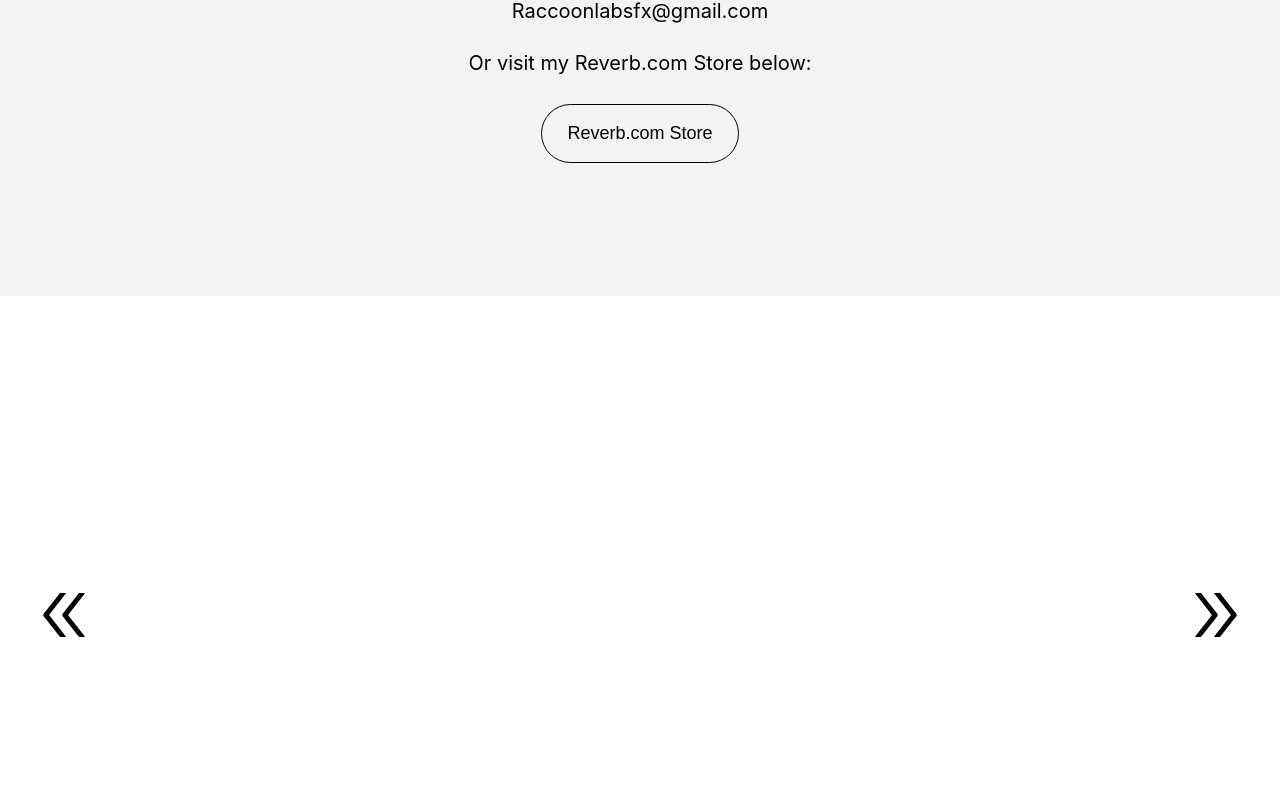
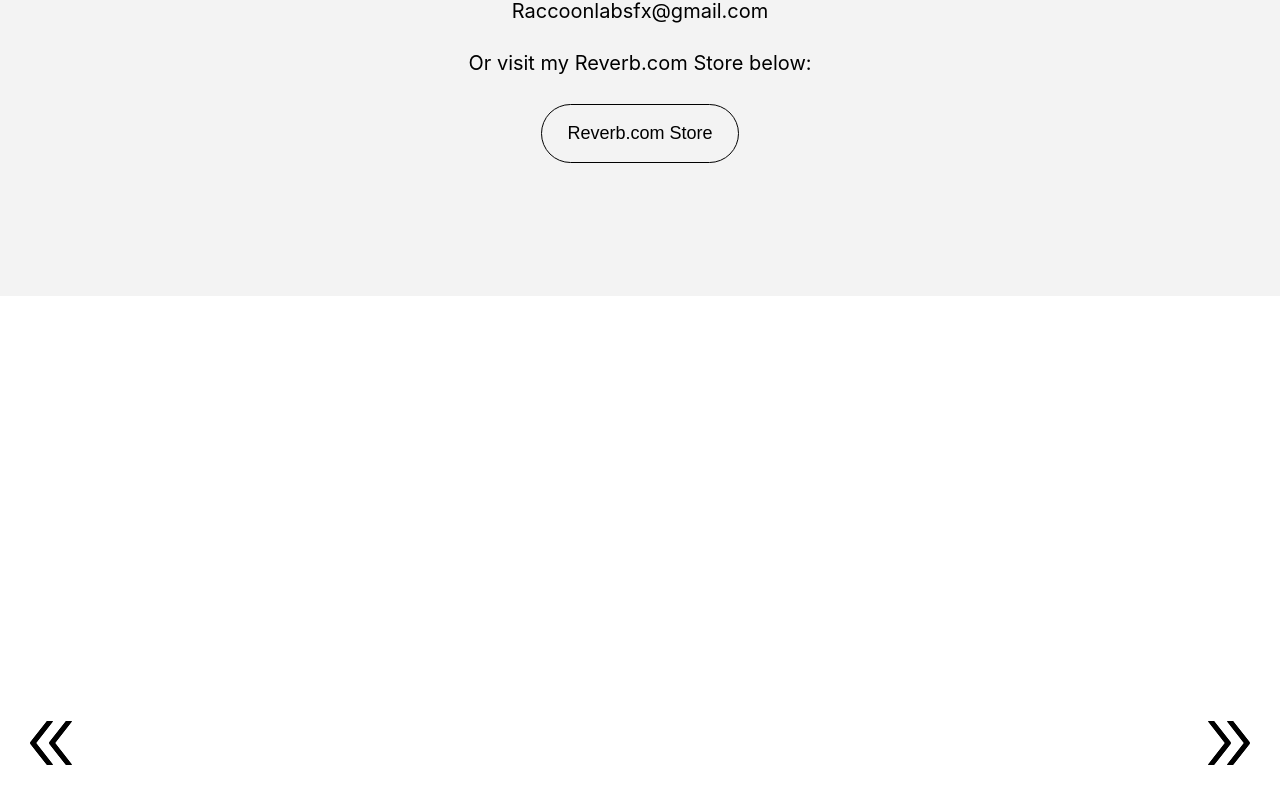
Before and after one commit to isabellawiley/raccoon-labs, a React (Create React App) app: page / in a window 1280 px wide. Shown: the part 1277-2081 px from the top of the page. Built offline with nearby package versions, Linux system fonts and the light colour scheme.

Commit message:
video carousel arrows animated

```diff
--- a/src/index.css
+++ b/src/index.css
@@ -96,6 +96,7 @@ p {
 .carousel-container{
   display: flex;
   align-items: center;
+  margin-top: 10%;
 }
 
 .carousel {
@@ -138,20 +139,8 @@ p {
 .carousel-container > button {
   border: none;
   background-color: transparent;
-  font-size: 400%;
-}
-
-.carousel-container > button:hover{
-  cursor: pointer;
-}
-
-#left-button{
-  left: 2%;
-  position: absolute;
-}
-
-#right-button {
-  right: 2%;
+  filter: drop-shadow(0 0 0 rgba(0, 0, 0, 1));
+  transform: scale(1);
   position: absolute;
 }
 
@@ -165,12 +154,78 @@ p {
   .small-container h1 {
     font-size: 2.5em;
   }
+
+  .carousel-container > button{
+    font-size: 400%;
+  }
+
+  .carousel-container > button:hover{
+    cursor: pointer;
+  }
+
+  #left-button{
+    left: 1%;
+  }
+
+  #right-button {
+    right: 1%;
+  }
+
+  #left-button:hover{animation: pulse-left 2s infinite;}
+
+  #right-button:hover{animation: pulse-right 2s infinite;}
+
+  @keyframes pulse-left {
+    0% {
+      transform: scale(0.9);
+      filter: drop-shadow(0 0 0 rgba(0, 0, 0, 0.7));
+    }
+
+    70% {
+      transform: scale(1);
+      filter: drop-shadow(-20px 0 0 rgba(0, 0, 0, 0));
+    }
+
+    100% {
+      transform: scale(0.9);
+      filter: drop-shadow(0 0 0 rgba(0, 0, 0, 0));
+    }
+  }
+
+  @keyframes pulse-right {
+    0% {
+      transform: scale(0.9);
+      filter: drop-shadow(0 0 0 rgba(0, 0, 0, 0.7));
+    }
+
+    70% {
+      transform: scale(1);
+      filter: drop-shadow(20px 0 0 rgba(0, 0, 0, 0));
+    }
+
+    100% {
+      transform: scale(0.9);
+      filter: drop-shadow(0 0 0 rgba(0, 0, 0, 0));
+    }
+  }
 }
 
 @media screen and (max-width: 768px) {
   .small-container {
     width: 75%;
     text-align: center;
+  }
+
+  .carousel-container > button{
+    font-size: 200%;
+  }
+
+  #left-button{
+    left: 0%;
+  }
+
+  #right-button {
+    right: 0%;
   }
 }
 
--- a/src/styling/pedals.css
+++ b/src/styling/pedals.css
@@ -150,7 +150,7 @@
         margin-top: -22px;
         padding: 16px;
         color: white;
-        text-shadow: 1px 1px 10px black;
+        /* text-shadow: 1px 1px 10px black; */
         /* font-weight: bold; */
         font-size: 50px;
         transition: 0.6s ease;
```
